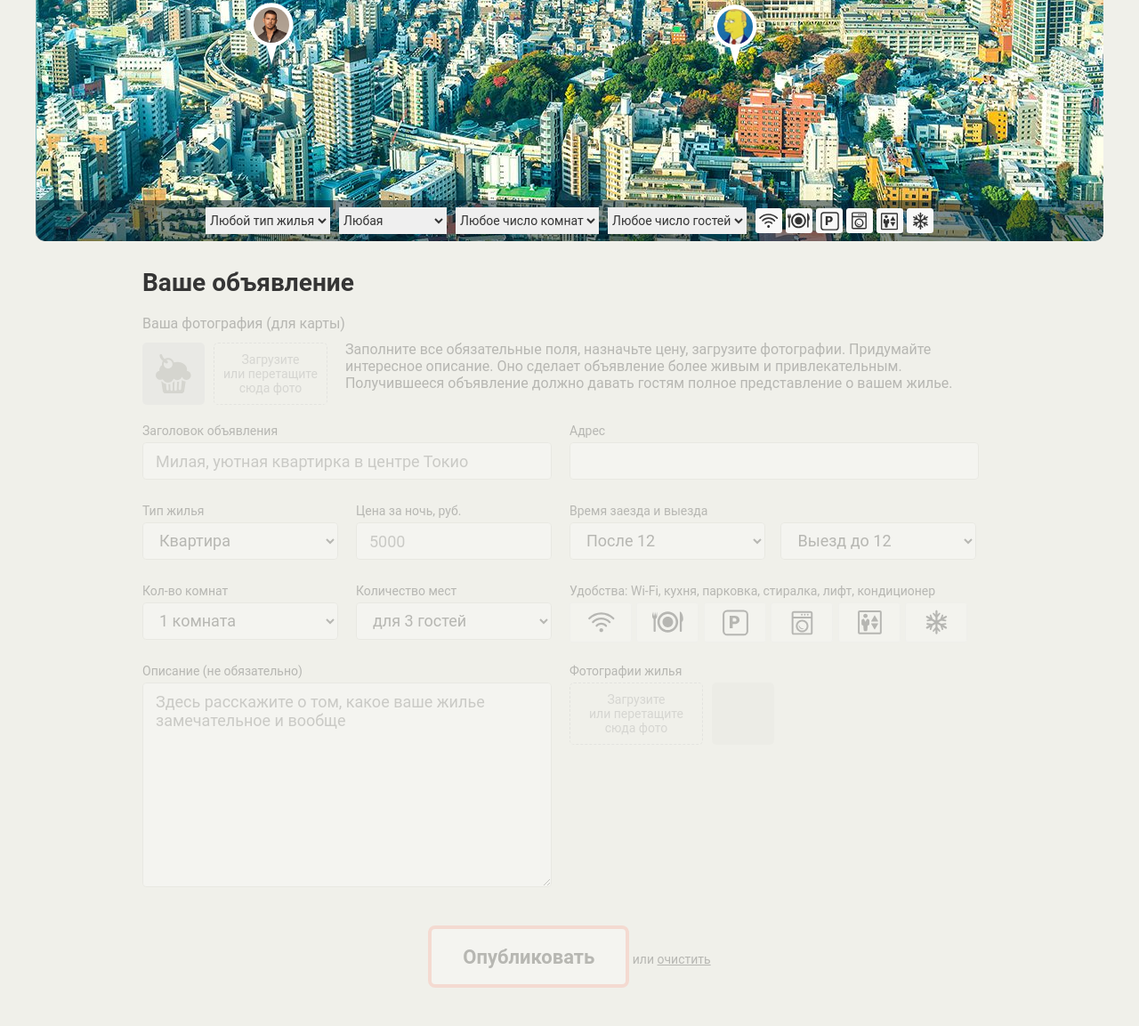
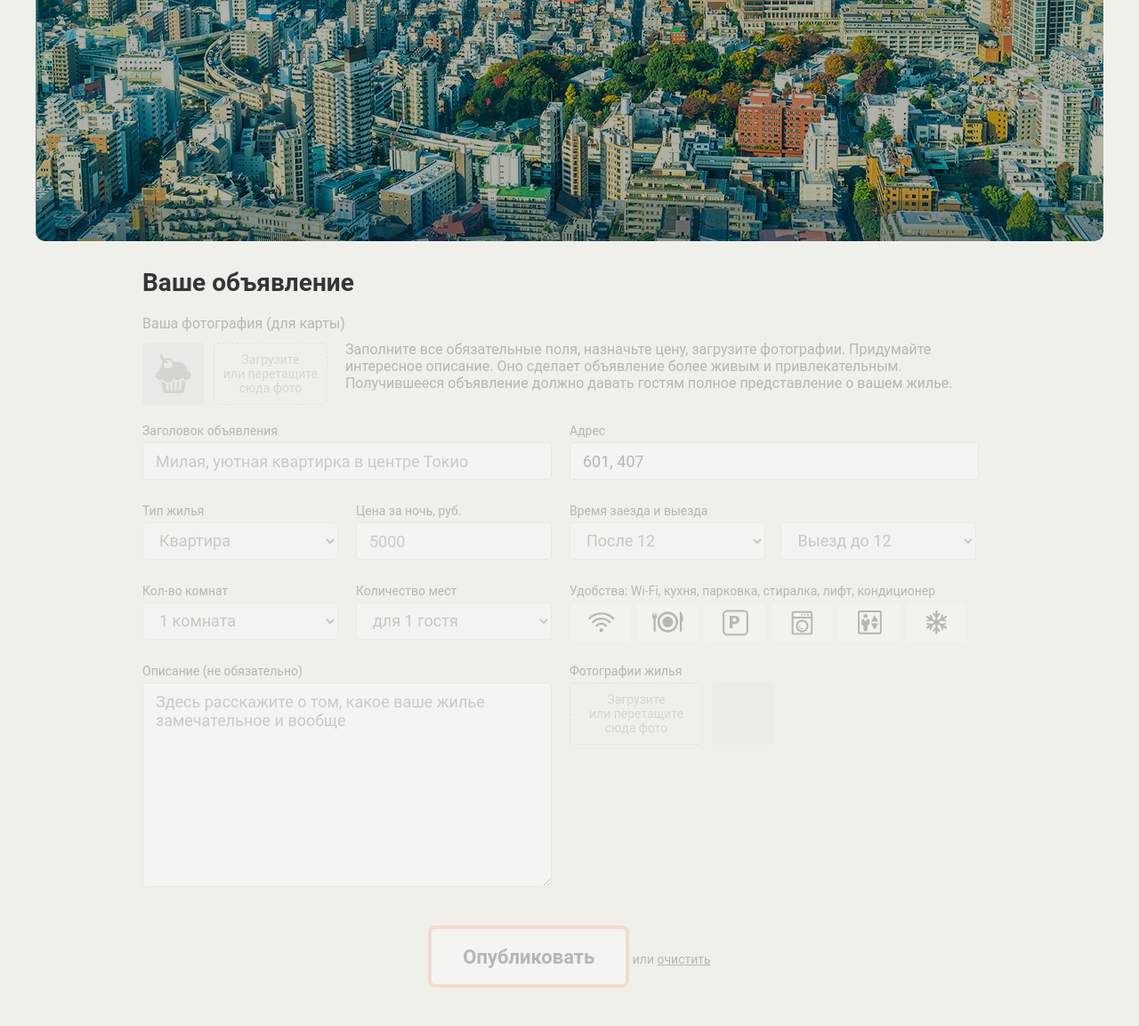
Before and after one commit to GuruSam/108519-keksobooking-18, a website: page index.html in a window 1280 px wide. Shown: the part 479-1632 px from the top of the page at 89% size. Drawn offline with Linux system fonts and the light colour scheme; files whose address does not match are found by name.

Commit message:
Личный проект: подробности

```diff
--- a/index.html
+++ b/index.html
@@ -84,7 +84,7 @@
     <!-- Форма объявления -->
     <section class="notice">
       <h2 class="notice__title">Ваше объявление</h2>
-      <form class="ad-form ad-form--disabled" method="post" enctype="multipart/form-data" autocomplete="off">
+      <form class="ad-form ad-form--disabled" method="post" enctype="multipart/form-data" autocomplete="off" action="https://js.dump.academy/keksobooking">
         <fieldset class="ad-form-header">
           <legend class="ad-form-header__title">Ваша фотография (для карты)</legend>
           <div class="ad-form-header__upload">
@@ -104,7 +104,7 @@
         </fieldset>
         <fieldset class="ad-form__element ad-form__element--wide">
           <label class="ad-form__label" for="address">Адрес</label>
-          <input id="address" name="address" type="text">
+          <input id="address" name="address" type="text" readonly>
         </fieldset>
         <fieldset class="ad-form__element">
           <label class="ad-form__label" for="type">Тип жилья</label>
@@ -144,9 +144,9 @@
         <fieldset class="ad-form__element">
           <label class="ad-form__label" for="capacity">Количество мест</label>
           <select id="capacity" name="capacity">
-            <option value="3" selected>для 3 гостей</option>
+            <option value="3">для 3 гостей</option>
             <option value="2">для 2 гостей</option>
-            <option value="1">для 1 гостя</option>
+            <option value="1" selected>для 1 гостя</option>
             <option value="0">не для гостей</option>
           </select>
         </fieldset>
--- a/js/main.js
+++ b/js/main.js
@@ -1,5 +1,6 @@
 'use strict';
 
+var ENTER_KEYCODE = 13;
 var MAP = {
   width: 1200,
   minY: 130,
@@ -8,8 +9,16 @@ var MAP = {
   pin: {
     width: 50,
     height: 70
+  },
+  selfPin: {
+    width: 65,
+    height: 65,
+    arrow: 15
   }
 };
+
+/*
+Неактуально до следующего этапа ТЗ
 
 var offerParams = {
   types: {
@@ -167,10 +176,85 @@ var renderCard = function (offers, params) {
 
   fragment.appendChild(createCard(cardElement, offers[0], params));
   document.querySelector('.map').insertBefore(fragment, document.querySelector('.map__filters-container'));
+}; */
+
+var getSelfPinLocation = function (pin, map) {
+  var x = Math.floor(pin.offsetLeft + map.selfPin.width / 2 - 1);
+  var y = Math.floor(pin.offsetTop + map.selfPin.height / 2);
+  var mapElement = document.querySelector('.map');
+
+  if (!mapElement.classList.contains('map--faded')) {
+    y += Math.floor(map.selfPin.height / 2 + map.selfPin.arrow);
+  }
+
+  return x + ', ' + y;
 };
 
-document.querySelector('.map').classList.remove('map--faded');
-var offers = genOffers(offerParams, MAP);
+var activatePage = function (pin) {
+  var formFields = document.querySelectorAll('fieldset, select');
 
-renderPinList(offers, MAP);
-renderCard(offers, offerParams);
+  document.querySelector('.map').classList.remove('map--faded');
+  document.querySelector('.ad-form').classList.remove('ad-form--disabled');
+
+  for (var i = 0; i < formFields.length; i++) {
+    formFields[i].removeAttribute('disabled');
+  }
+
+  setAddress(pin);
+};
+
+var deactivatePage = function (pin) {
+  var formFields = document.querySelectorAll('fieldset, select');
+
+  document.querySelector('.map').classList.add('map--faded');
+  document.querySelector('.ad-form').classList.add('ad-form--disabled');
+
+  for (var i = 0; i < formFields.length; i++) {
+    formFields[i].setAttribute('disabled', '');
+  }
+
+  setAddress(pin);
+};
+
+var setAddress = function (pin) {
+  var address = getSelfPinLocation(pin, MAP);
+  document.querySelector('input[name="address"]').value = address;
+};
+
+var checkCapacity = function (roomSelect, capacitySelect) {
+  var capacityPattern = {
+    1: ['1'],
+    2: ['1', '2'],
+    3: ['1', '2', '3'],
+    100: ['0']
+  };
+
+  var roomAmount = roomSelect.querySelector('option:checked').value;
+  var guestCapacity = capacitySelect.querySelector('option:checked');
+  var roomCapacity = capacityPattern[roomAmount];
+  var errorMessage = roomCapacity.includes(guestCapacity.value) ? '' : 'Количество комнат не подходит: ' + guestCapacity.textContent;
+
+  capacitySelect.setCustomValidity(errorMessage);
+};
+
+var onSelectChange = function () {
+  checkCapacity(roomSelect, guestSelect);
+};
+
+var pin = document.querySelector('.map__pin--main');
+var roomSelect = document.querySelector('#room_number');
+var guestSelect = document.querySelector('#capacity');
+
+pin.addEventListener('mousedown', function () {
+  activatePage(pin);
+});
+pin.addEventListener('keydown', function (evt) {
+  if (evt.keyCode === ENTER_KEYCODE) {
+    activatePage(pin);
+  }
+});
+
+roomSelect.addEventListener('change', onSelectChange);
+guestSelect.addEventListener('change', onSelectChange);
+
+deactivatePage(pin);
```
